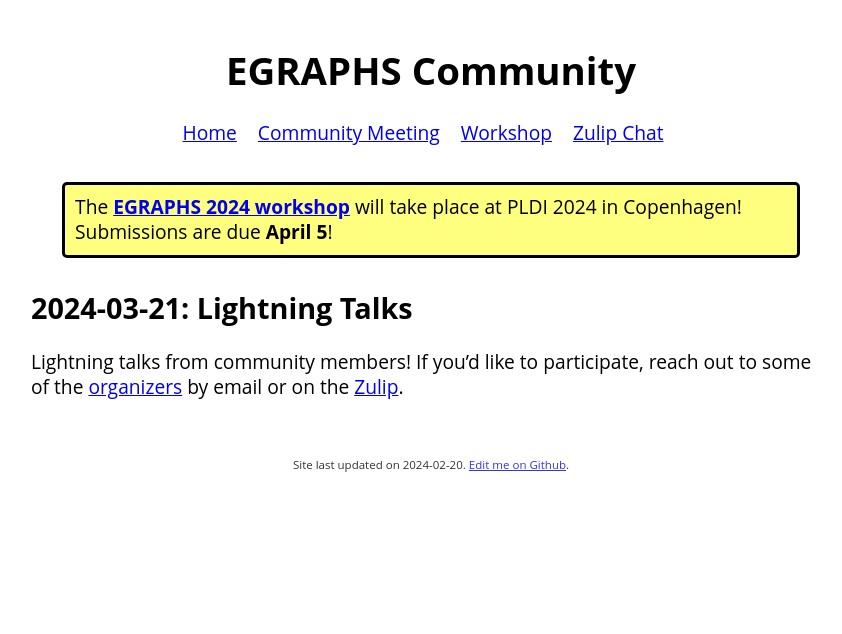
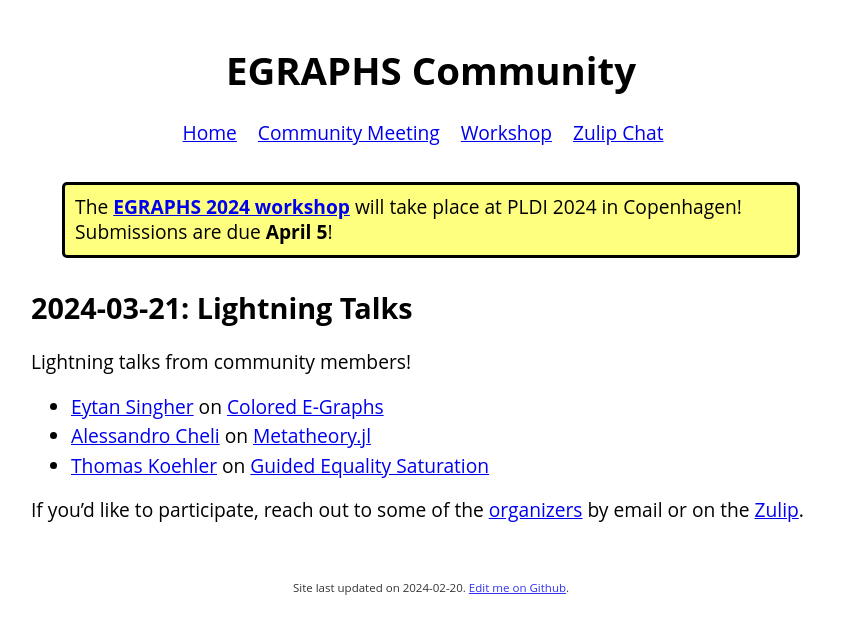
Before and after one commit to egraphs-community/egraphs-community.github.io, a Jekyll site: the page built from meeting/_posts/2024-03-21-lightning-talks.md, in a window 1280 px wide. Shown: the top 634 px of the page, without its empty margins (209-1051 px from the left). Built offline with Jekyll 4.4.1, drawn with Linux system fonts in a browser that asks for light colours.

Commit message:
Add lightening talk confirmed speakers to website

```diff
--- a/meeting/_posts/2024-03-21-lightning-talks.md
+++ b/meeting/_posts/2024-03-21-lightning-talks.md
@@ -3,6 +3,12 @@ layout: meeting
 ---
 
 Lightning talks from community members!
+
+* [Eytan Singher](https://eytan.singher.co.il/) on [Colored E-Graphs](https://arxiv.org/abs/2305.19203)
+* [Alessandro Cheli](https://0x0f0f0f.github.io/) on [Metatheory.jl](https://0x0f0f0f.github.io/blog/gsoc/)
+* [Thomas Koehler](https://thok.eu/) on [Guided Equality Saturation](https://thok.eu/publications/2024/popl.pdf)
+
+
 If you'd like to participate,
  reach out to some of the [organizers](/about)
  by email or on the [Zulip](/zulip).
```
